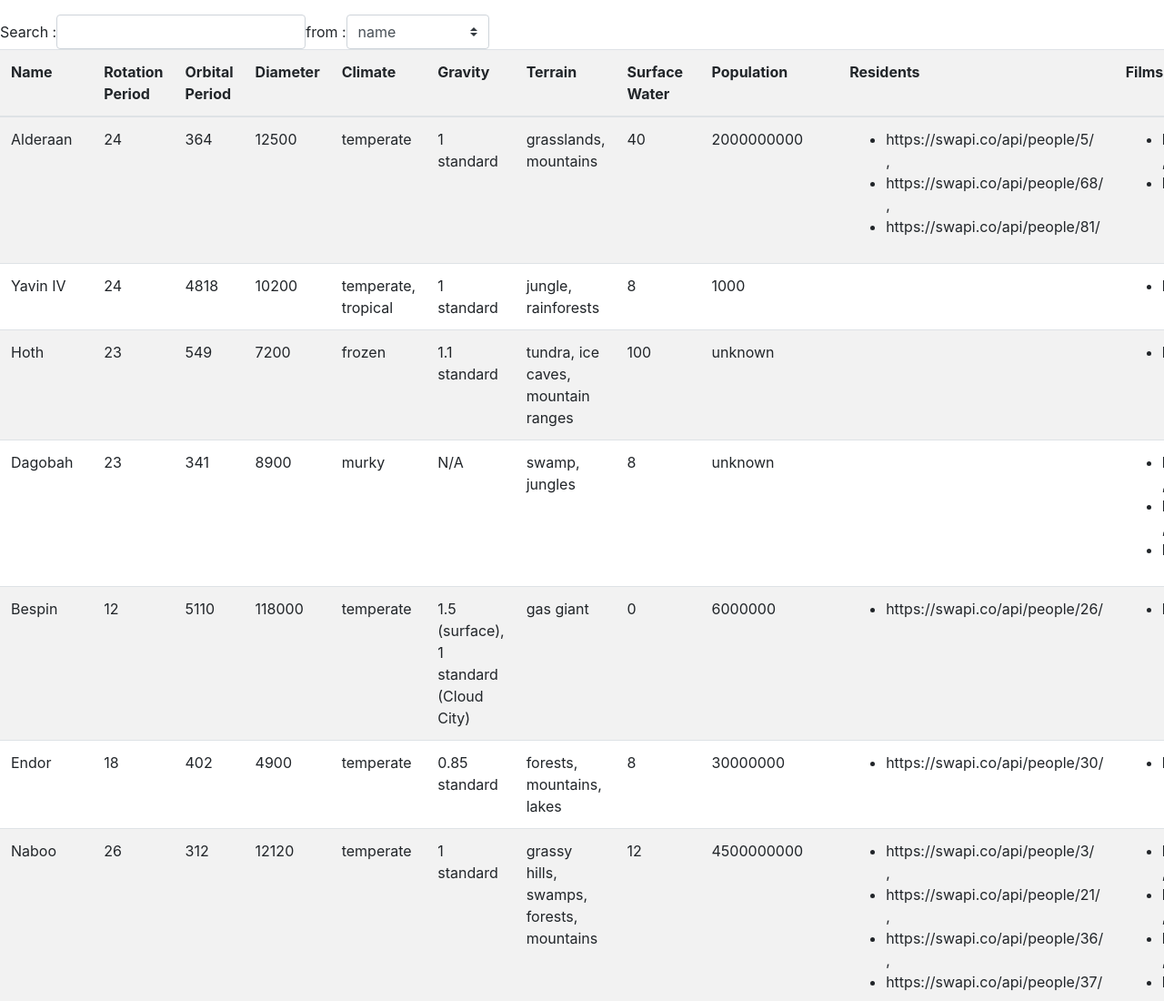
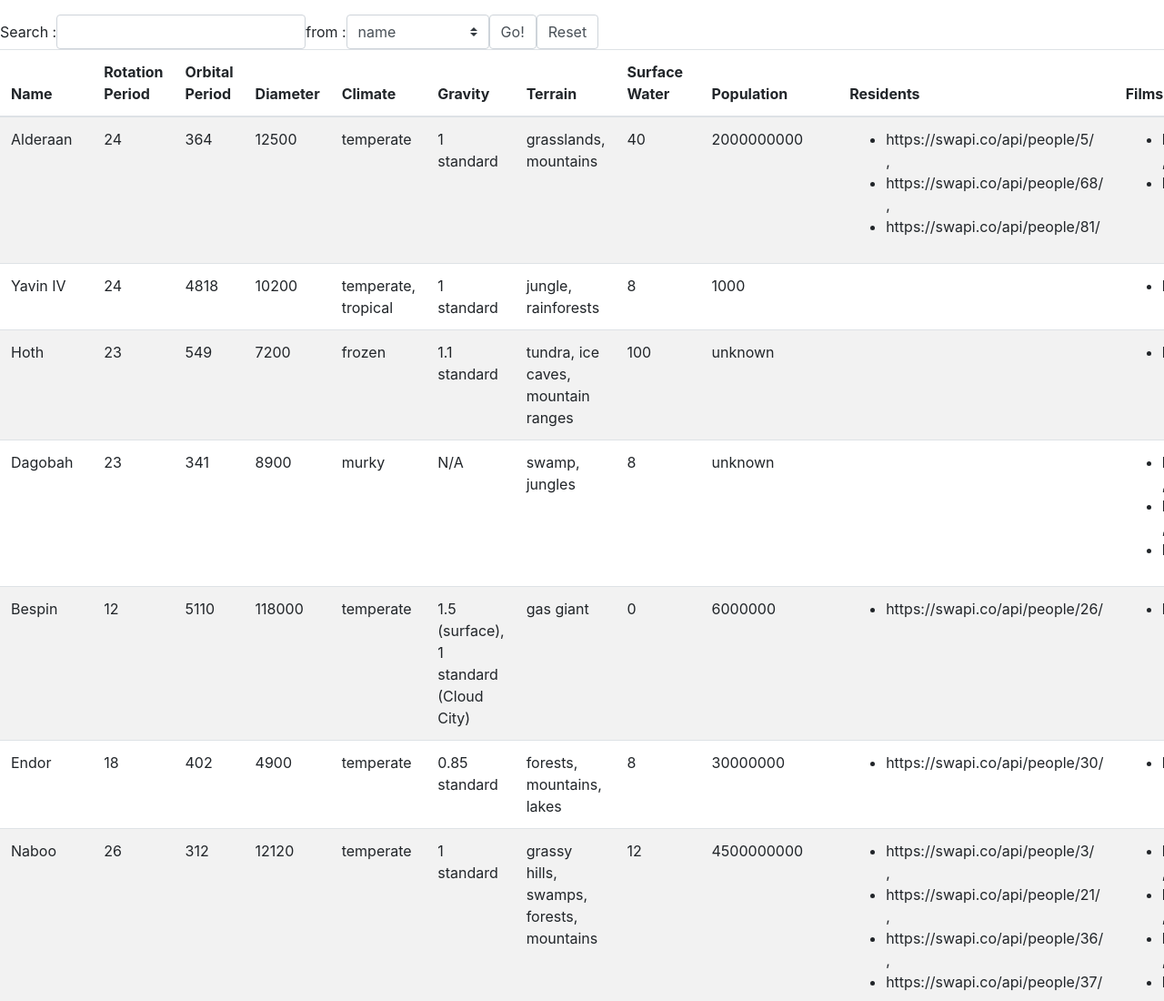
Before and after one commit to Qorthony/Web-Data-Planet, a plain HTML site: page index.html in a window 1280 px wide. Shown: the top 1100 px of the page at 91% size. Drawn offline with nearby package versions, Linux system fonts and the light colour scheme.

Commit message:
search by coloum added

```diff
--- a/index.html
+++ b/index.html
@@ -14,10 +14,14 @@
     <div class="pt-3 pb-3">
         <form class="form-inline">
             <label for="cari">Search :</label>
-            <input class="form-control" name="cari" id="cari" type="text" onchange="handleCari(value)" />
+            <input class="form-control" name="cari" id="cari" type="text" />
             <label for="s-option">from :</label>
             <select class="custom-select" name="s-option" id="s-option"></select>
-            <table id="d-tables" class="table table-striped w-100">
+            <input class="form-control" type="button" value="Go!" onclick="handleCari()">
+            <input class="form-control" type="button" value="Reset" onclick="resetData()">
+        </form>
+        <table class="table table-striped w-100">
+            <thead>
                 <tr>
                     <th>Name</th>
                     <th>Rotation Period</th>
@@ -31,8 +35,16 @@
                     <th>Residents</th>
                     <th>Films</th>
                 </tr>
-            </table>
-        </form>
+            </thead>
+            <tbody id="d-tables">
+                <tr id="p1">
+                    <td>aa</td>
+                </tr>
+
+            </tbody>
+
+        </table>
+
     </div>
 
     <script src="planets.js"></script>
@@ -48,16 +60,45 @@
             }
             opsi += "<option value='" + x + "'>" + x + "</option>";
         }
+        window.addEventListener("load",function () {
+            showData();
+        });
+        cari.addEventListener("keypress",function (e) {
+
+            if(e.keyCode==13){
+                e.preventDefault();
+                handleCari();
+            }
+        })
         select.insertAdjacentHTML("beforeend", opsi);
 
-        planets.map(planet => {
-            data += "<tr><td>" + planet.name + "</td><td>" + planet.rotation_period + "</td><td>" + planet.orbital_period + "</td><td>" + planet.diameter + "</td><td>" + planet.climate + "</td><td>" + planet.gravity + "</td><td>" + planet.terrain + "</td><td>" + planet.surface_water + "</td><td>" + planet.population + "</td><td><ul>" + planet.residents.map(e => "<li>" + e + "</li>") + "</ul></td><td><ul>" + planet.films.map(e => "<li>" + e + "</li>") + "</ul></td></tr>"
-        });
-        tbl.insertAdjacentHTML("beforeend", data);
+        function resetData() {
+            tbl.innerHTML = "";
+            data="";
+        }
 
-        function handleCari(n) {
-            console.log(cari.value);
+        function showData() {
+            resetData();
+            planets.map(planet => {
+                data += "<tr><td>" + planet.name + "</td><td>" + planet.rotation_period + "</td><td>" + planet.orbital_period + "</td><td>" + planet.diameter + "</td><td>" + planet.climate + "</td><td>" + planet.gravity + "</td><td>" + planet.terrain + "</td><td>" + planet.surface_water + "</td><td>" + planet.population + "</td><td><ul>" + planet.residents.map(e => "<li>" + e + "</li>") + "</ul></td><td><ul>" + planet.films.map(e => "<li>" + e + "</li>") + "</ul></td></tr>"
+            });
+            tbl.insertAdjacentHTML("beforeend", data);
         }
+
+        function handleCari() {
+            resetData();
+            planets.map(planet => {
+                if (planet[select.value].includes(cari.value) === true) {
+                    data += "<tr><td>" + planet.name + "</td><td>" + planet.rotation_period + "</td><td>" + planet.orbital_period + "</td><td>" + planet.diameter + "</td><td>" + planet.climate + "</td><td>" + planet.gravity + "</td><td>" + planet.terrain + "</td><td>" + planet.surface_water + "</td><td>" + planet.population + "</td><td><ul>" + planet.residents.map(e => "<li>" + e + "</li>") + "</ul></td><td><ul>" + planet.films.map(e => "<li>" + e + "</li>") + "</ul></td></tr>";
+                }
+
+            });
+            tbl.insertAdjacentHTML("beforeend", data);
+        }
+
+
+
+
     </script>
 </body>
 
```
